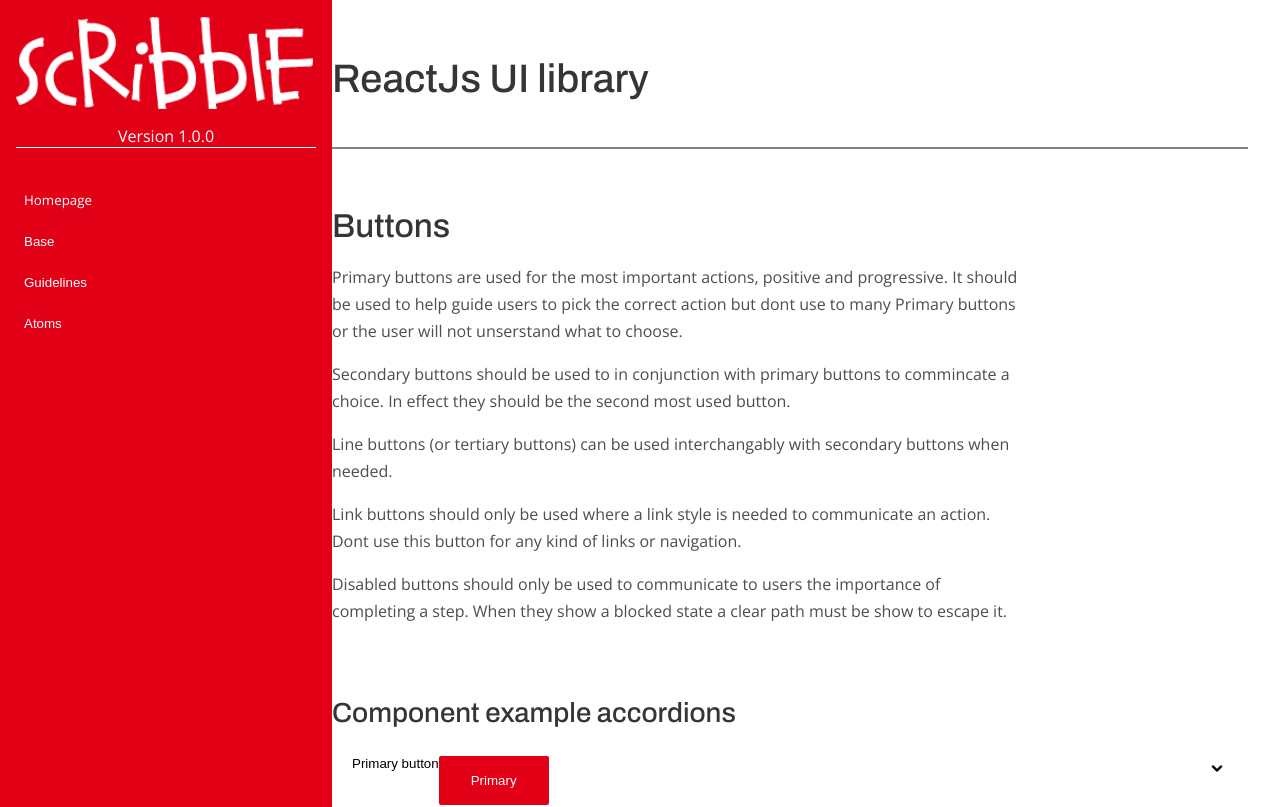
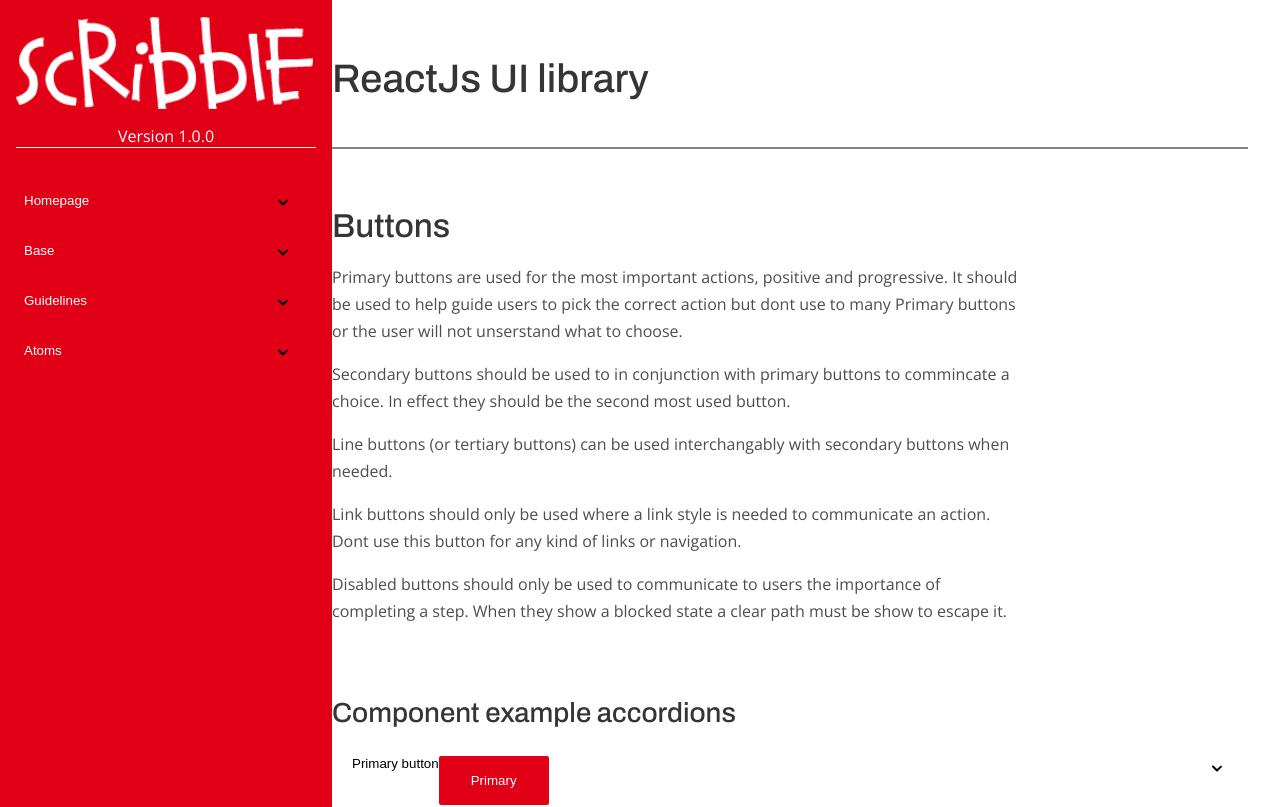
Before and after one commit to TommyScribble/pattern-library-v2, a React (Create React App) app: page /atoms/buttons in a window 1280 px wide. Shown: the top 807 px of the page. Built offline with nearby package versions, Linux system fonts and the light colour scheme.

Commit message:
fix side nav into one accordion

```diff
--- a/src/Objects/Accordion/Accordion.module.scss
+++ b/src/Objects/Accordion/Accordion.module.scss
@@ -41,7 +41,7 @@
 
 		.content {
 
-			padding: 1em 1.5em;
+			padding: 1em 0;
 		}
 	}
 }
@@ -73,7 +73,7 @@
 		transition: transform 0.3s ease;
 
 		svg {
-			stroke: color-get(text, copy); /* stylelint-disable-line */
+			stroke: none; /* stylelint-disable-line */
 			width: rem(24px);
 		}
 	}
--- a/src/Objects/Accordion/Accordion.tsx
+++ b/src/Objects/Accordion/Accordion.tsx
@@ -49,6 +49,8 @@ const Accordion: React.FC<Props> = ({
 	};
 
 	const updateAccordionItems = (title: string, isOpen: boolean): void => {
+		console.log('OPEN ALLOW', allowMultipleOpen);
+
 		if (!allowMultipleOpen) closeAllSections();
 		if (isOpen === true)
 			setAccordionItems({
--- a/src/Objects/Navigation/Navigation.module.scss
+++ b/src/Objects/Navigation/Navigation.module.scss
@@ -30,5 +30,5 @@
 }
 
 .side-nav__link-list {
-	background-color: rgba(255, 113, 132, 0.2);
+	// background-color: rgba(255, 113, 132, 0.2);
 }
--- a/src/Objects/Navigation/index.tsx
+++ b/src/Objects/Navigation/index.tsx
@@ -7,58 +7,46 @@ import Accordion from '../Accordion/Accordion';
 
 import style from './Navigation.module.scss';
 
+type ChildLink = {
+	title: string;
+	path: string;
+	anchorClass: string;
+};
+
 type Data = {
 	title: string;
 	path: string;
 	anchorClass: string;
-	childLinks?: {
-		title: string;
-		path: string;
-		anchorClass: string;
-	}[];
+	childLinks?: ChildLink[];
 };
 
 const Navigation = () => {
 	return (
-		<>
-			{NavData.map((item: Data) =>
-				item.childLinks?.length ? (
 		<Accordion
 			key={uid()}
 			btnClass={style['side-nav__link']}
 			contentClass={style['side-nav__link-list']}
+			icon="Caret"
 		>
+			{NavData.map((item: Data) => (
 				<div title={item.title}>
-							{item.childLinks.map((childItem) => {
+					{item.childLinks &&
+						item.childLinks.map((child: ChildLink) => {
 							return (
 								<div key={uid()}>
 									<Anchor
 										linkType="navigation"
-											path={childItem.path}
-											anchorClass={
-												style[childItem.anchorClass]
-											}
+										path={child.path}
+										anchorClass={style[child.anchorClass]}
 									>
-											{childItem.title}
+										{child.title}
 									</Anchor>
 								</div>
 							);
 						})}
 				</div>
+			))}
 		</Accordion>
-				) : (
-					<div key={uid()}>
-						<Anchor
-							linkType="navigation"
-							path={item.path}
-							anchorClass={style[item.anchorClass]}
-						>
-							{item.title}
-						</Anchor>
-					</div>
-				)
-			)}
-		</>
 	);
 };
 
--- a/src/PageData/navigationData.json
+++ b/src/PageData/navigationData.json
@@ -2,7 +2,14 @@
 	{
 		"title": "Homepage",
 		"path": "/",
-		"anchorClass": "side-nav__link"
+		"anchorClass": "side-nav__link",
+		"childLinks": [
+			{
+				"title": "About",
+				"path": "/base/colours",
+				"anchorClass": "side-nav__link"
+			}
+		]
 	},
 	{
 		"title": "Base",
```
Lines whose indentation alone changed are shown as unchanged.
